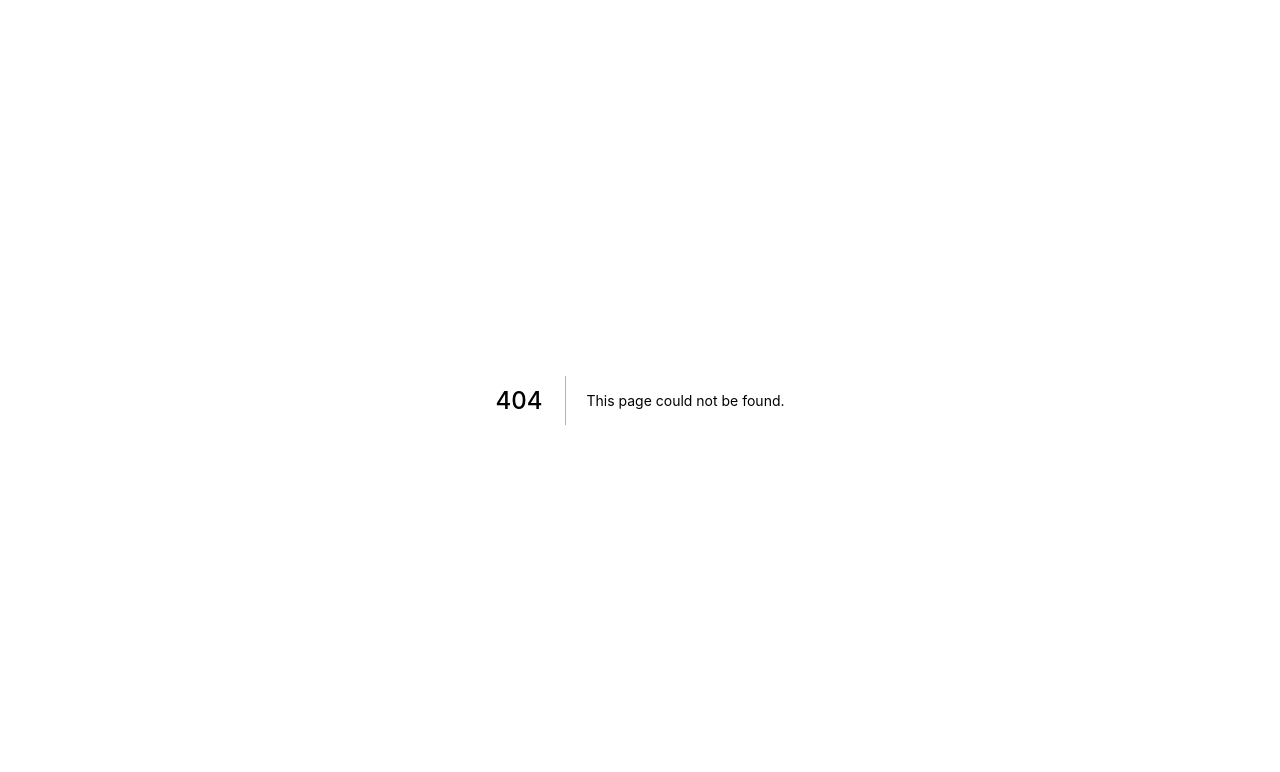
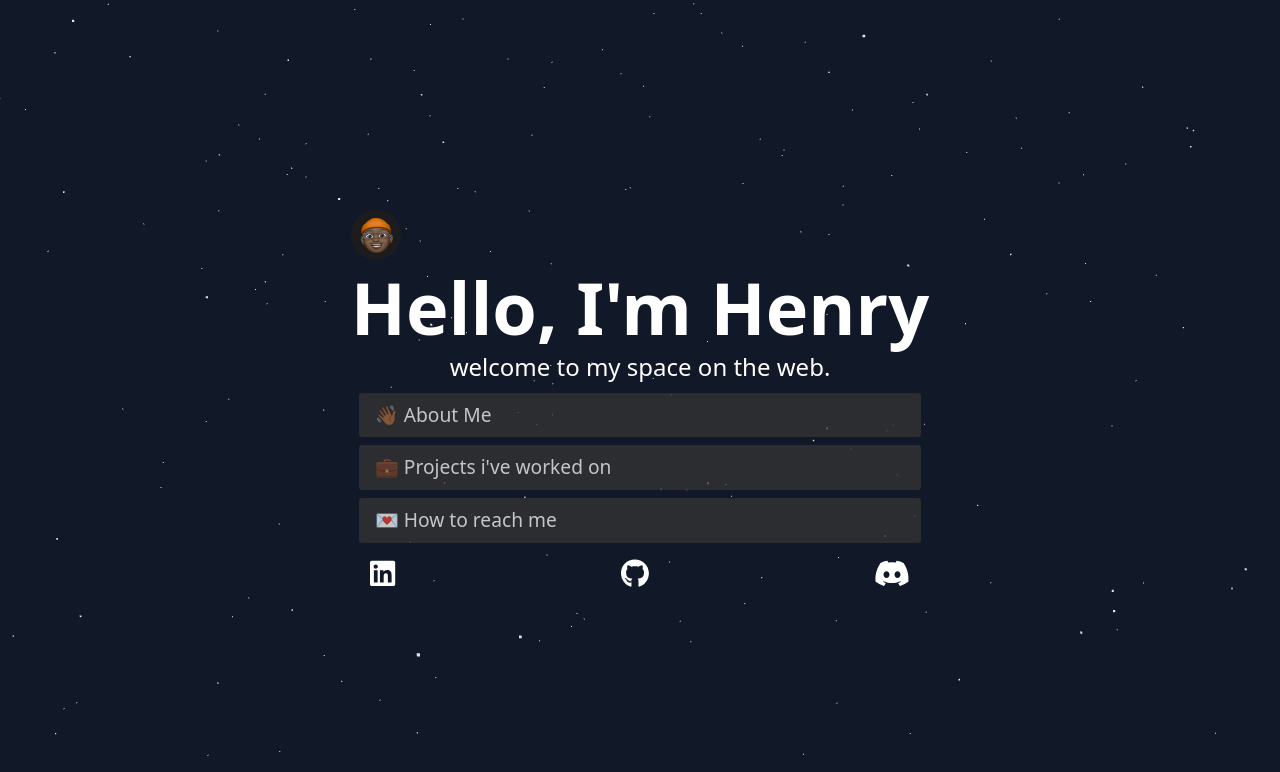
Before and after one commit to ok3dotdev/Projectxyz, a Next.js app: page /testpage in a window 1280 px wide. Before the commit this address had no page. Shown: the top 772 px of the page. Built offline with nearby package versions, Linux system fonts and the light colour scheme.

Commit message:
Feat: 3D space background with Threejs mtc..

```diff
--- a/components/Banner.js
+++ b/components/Banner.js
@@ -15,9 +15,9 @@ const Banner = () => {
         <div>
             {/* <img className={styles.heroImg} src="/assets/banner.jpeg" alt="Hero Image"/> */}
             <Image className={styles.heroImg} src="/assets/avatar.jpg" alt="Hero Image" width="50" height="50"/>
-            <h1 className={styles.title}>Hi, I'm Henry</h1>
+            <h1 className={styles.title}>Hello, I'm Henry</h1>
             <p className={styles.description}>
-                A web-developer based in Toronto, Canada.
+                welcome to my space on the web.
             </p>
             <div className={styles.button__container}>
                 {/* <Link href="/blog">
@@ -32,12 +32,12 @@ const Banner = () => {
                 </Link>
                 <Link href="/projects">
                     <a>
-                        <button className={styles.button}>💼 Projects</button>
+                        <button className={styles.button}>💼 Projects i've worked on</button>
                     </a>
                 </Link>
                 <Link href="/contact">
                     <a>
-                        <button className={styles.button}>💌 Contact</button>
+                        <button className={styles.button}>💌 How to reach me</button>
                     </a>
                 </Link>
             </div>
--- a/components/Banner.module.css
+++ b/components/Banner.module.css
@@ -14,6 +14,7 @@
     line-height: 1.15;
     font-size: clamp(32px, 6vmax, 72px);
     color: white;
+    font-weight: 800;
 }
 /* .title::before {
     content: "";
@@ -28,6 +29,7 @@
     line-height: 1.5;
     font-size: 1.5rem;
     color: white;
+    text-align: center;
 }
 
 .button__container {
--- /dev/null
+++ b/components/Canvas.js
@@ -0,0 +1,61 @@
+import React, {useRef, useMemo} from 'react'
+import { OrbitControls } from "@react-three/drei";
+import { Canvas, useFrame } from '@react-three/fiber'
+import { BufferAttribute, Clock, PointsMaterial } from "three";
+
+import Banner from "../components/Banner";
+
+const pointsMaterial = new PointsMaterial;
+
+function Particles({count = 3000}) {
+
+  const myRef = useRef();
+
+  let mouseX = 0;
+  let mouseY = 0;
+
+  function animateParticles(event) {
+    mouseY  = event.clientY
+    mouseX  = event.clientX
+  }
+
+  document.addEventListener('mousemove', animateParticles)
+
+  useFrame(({clock})=>{
+
+    const getElapsedTime = clock.getElapsedTime();
+    myRef.current.rotation.x = -0.04 * getElapsedTime
+    // if(mouseX > 0){
+    //   myRef.current.rotation.y = -mouseY * (getElapsedTime * 0.0009)
+    //   myRef.current.rotation.y = -mouseX * (getElapsedTime * 0.0009)
+    // }
+  });
+
+  const points = useMemo(() => {
+    const p = new Array(count).fill(0).map((v) => (0.5 - Math.random()) * 77.5);
+    return new BufferAttribute(new Float32Array(p), 3);
+  }, [count]);
+  return(
+    <points ref={myRef}>
+      <bufferGeometry>
+        <bufferAttribute attach={"attributes-position"} {...points} />
+      </bufferGeometry>
+      <pointsMaterial size={0.08} color={"#FFFFFF"}/>
+    </points>
+  )
+}
+
+function Space({children}) {
+  return (
+    <div className="h-[100vh]">
+        <Canvas className="bg-gray-900 fixed top-0 left-0 z-11" camera={[0,0,10]}>
+          <ambientLight />
+          <pointLight position={[10, 10, 10]} />
+          {/* <Sphere position={[0, -2, 0]}/> */}
+          <Particles />
+        </Canvas>
+    </div>
+  )
+}
+
+export default Space
--- a/package.json
+++ b/package.json
@@ -13,12 +13,14 @@
     "@fortawesome/free-brands-svg-icons": "^6.2.0",
     "@fortawesome/free-solid-svg-icons": "^6.2.0",
     "@fortawesome/react-fontawesome": "^0.2.0",
+    "@react-three/drei": "^9.32.0",
     "@react-three/fiber": "^8.8.1",
     "@sanity/client": "^3.4.1",
     "@sanity/image-url": "^1.0.1",
     "next": "12.3.0",
     "react": "^18.2.0",
     "react-dom": "18.2.0",
+    "sharp": "^0.31.0",
     "three": "^0.144.0"
   },
   "devDependencies": {
--- a/pages/_app.js
+++ b/pages/_app.js
@@ -18,7 +18,7 @@ const App = ({ Component, pageProps }) => {
     }, [router.events])
 
     return (
-      <>
+      <div className="h-full">
         {/* Global Site Tag (gtag.js) - Google Analytics */}
         <Script
           strategy="afterInteractive"
@@ -39,7 +39,7 @@ const App = ({ Component, pageProps }) => {
           }}
         />
         <Component {...pageProps} />
-      </>
+      </div>
     )
   }
 
--- a/pages/about.js
+++ b/pages/about.js
@@ -25,7 +25,7 @@ const About = () => {
           </nav>
             <main className="flex-col items-center mt-8 mx-6 lg:max-w-2xl lg:mx-auto w-100">
                 <div className="flex justify-center mb-5">
-                    <Image className="rounded-xl" src="/assets/potrait.jpg" layout="intrinsic" width={150} height={150}/>
+                    <Image priority className="rounded-xl" src="/assets/potrait.jpg" layout="intrinsic" width={150} height={150}/>
                 </div>
                 <h1 className="mb-5 font-bold">Who am I?</h1>
                 <p className="text-gray-800">
--- a/pages/index.js
+++ b/pages/index.js
@@ -2,24 +2,25 @@ import Head from "next/head";
 import Image from "next/image";
 import Banner from "../components/Banner";
 import styles from "../styles/Home.module.css";
+import Space from "../components/Canvas";
 
 export default function Home() {
     return (
-        <div className={styles.container}>
+        <div>
             <Head>
                 <title>Henry's Portfolio</title>
                 <meta
                     name="description"
-                    content="Generated by create next app"
+                    content="Henry oke's website."
                 />
                 <link rel="icon" href="/favicon.ico" />
             </Head>
-
-            <main className={styles.main}>
-                <Banner />
-            </main>
-
-            <footer className={styles.footer}></footer>
+            <div className="h-[100vh]">
+                <div className="absolute z-10 w-full h-[100vh] grid place-content-center">
+                    <Banner/>
+                </div>
+                <Space/>
+            </div>
         </div>
     );
 }
--- a/pages/test5564.js
+++ /dev/null
@@ -1,37 +0,0 @@
-import React, { useRef, useState } from 'react'
-import { Canvas, useFrame } from '@react-three/fiber'
-
-function Box(props) {
-  const mesh = useRef(null)
-  const [hovered, setHover] = useState(false)
-  const [active, setActive] = useState(false)
-  useFrame((state, delta) => (mesh.current.rotation.x += 0.01))
-  return (
-    <mesh
-      {...props}
-      ref={mesh}
-      scale={active ? 1.5 : 1}
-      onClick={(event) => setActive(!active)}
-      onPointerOver={(event) => setHover(true)}
-      onPointerOut={(event) => setHover(false)}>
-      <boxGeometry args={[1, 1, 1]} />
-      <meshStandardMaterial color={hovered ? 'hotpink' : 'orange'} />
-    </mesh>
-  )
-}
-
-export default function test() {
-  return (
-    <div>
-        <h1>Hello world</h1>
-        <Canvas>
-        <ambientLight />
-        <pointLight position={[10, 10, 10]} />
-        <Box position={[-1.2, 0, 0]} />
-        <Box position={[1.2, 0, 0]} />
-        </Canvas>
-
-    </div>
-
-  )
-}
--- /dev/null
+++ b/pages/testpage.js
@@ -0,0 +1,65 @@
+import React, { useRef, useState, useMemo } from 'react'
+import { OrbitControls } from "@react-three/drei";
+import { Canvas, useFrame } from '@react-three/fiber'
+import { BufferAttribute, Clock, PointsMaterial } from "three";
+
+import Banner from "../components/Banner";
+import Space from "../components/Canvas";
+
+// const pointsMaterial = new PointsMaterial;
+
+// function Particles({count = 3000}) {
+
+//   const myRef = useRef();
+
+//   let mouseX = 0;
+//   let mouseY = 0;
+
+//   function animateParticles(event) {
+//     mouseY  = event.clientY
+//     mouseX  = event.clientX
+//   }
+
+//   document.addEventListener('mousemove', animateParticles)
+
+//   useFrame(({clock})=>{
+
+//     const getElapsedTime = clock.getElapsedTime();
+//     myRef.current.rotation.x = -0.04 * getElapsedTime
+//     // if(mouseX > 0){
+//     //   myRef.current.rotation.y = -mouseY * (getElapsedTime * 0.0009)
+//     //   myRef.current.rotation.y = -mouseX * (getElapsedTime * 0.0009)
+//     // }
+//   });
+
+//   const points = useMemo(() => {
+//     const p = new Array(count).fill(0).map((v) => (0.5 - Math.random()) * 77.5);
+//     return new BufferAttribute(new Float32Array(p), 3);
+//   }, [count]);
+//   return(
+//     <points ref={myRef}>
+//       <bufferGeometry>
+//         <bufferAttribute attach={"attributes-position"} {...points} />
+//       </bufferGeometry>
+//       <pointsMaterial size={0.08} color={"#FFFFFF"}/>
+//     </points>
+//   )
+// }
+
+export default function testpage() {
+
+  return (
+    <div className="h-[100vh]">
+        <div className="absolute z-10 w-full h-[100vh] grid place-content-center">
+          <Banner/>
+        </div>
+        <Space/>
+        {/* <Canvas className="bg-gray-900 fixed top-0 left-0 z-11" camera={[0,0,10]}>
+          <ambientLight />
+          <pointLight position={[10, 10, 10]} />
+          <Particles />
+        </Canvas> */}
+    </div>
+
+  )
+}
--- a/styles/globals.css
+++ b/styles/globals.css
@@ -2,7 +2,7 @@
 @tailwind components;
 @tailwind utilities;
 
-html,
+/* html,
 body {
     padding: 0;
     margin: 0;
@@ -24,4 +24,4 @@ p {
 }
 :root {
     --secondary-color: blue;
-}
+} */
```
Also changed, not shown: 2 other files (tests, documents, lock files or other folders).
